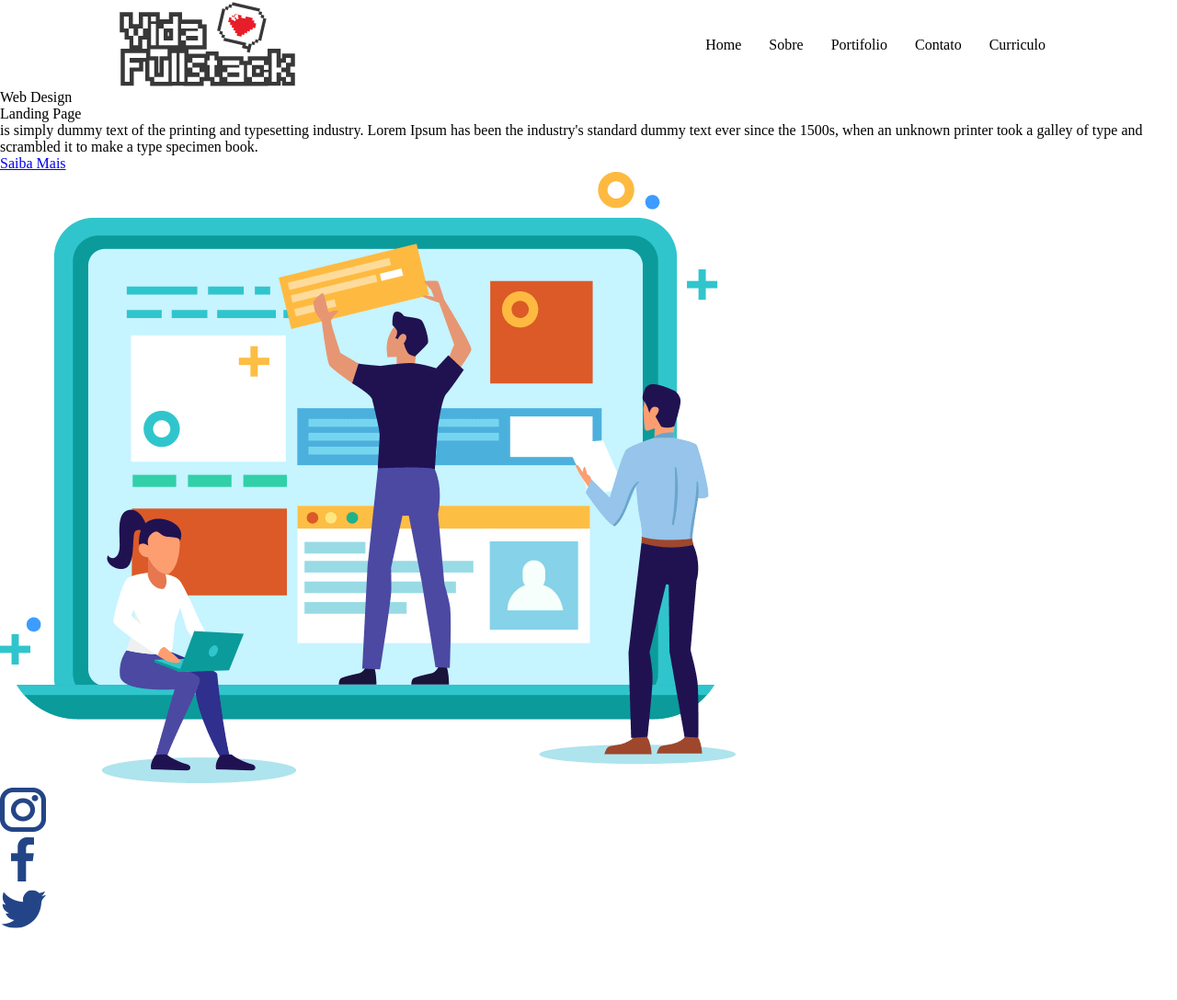
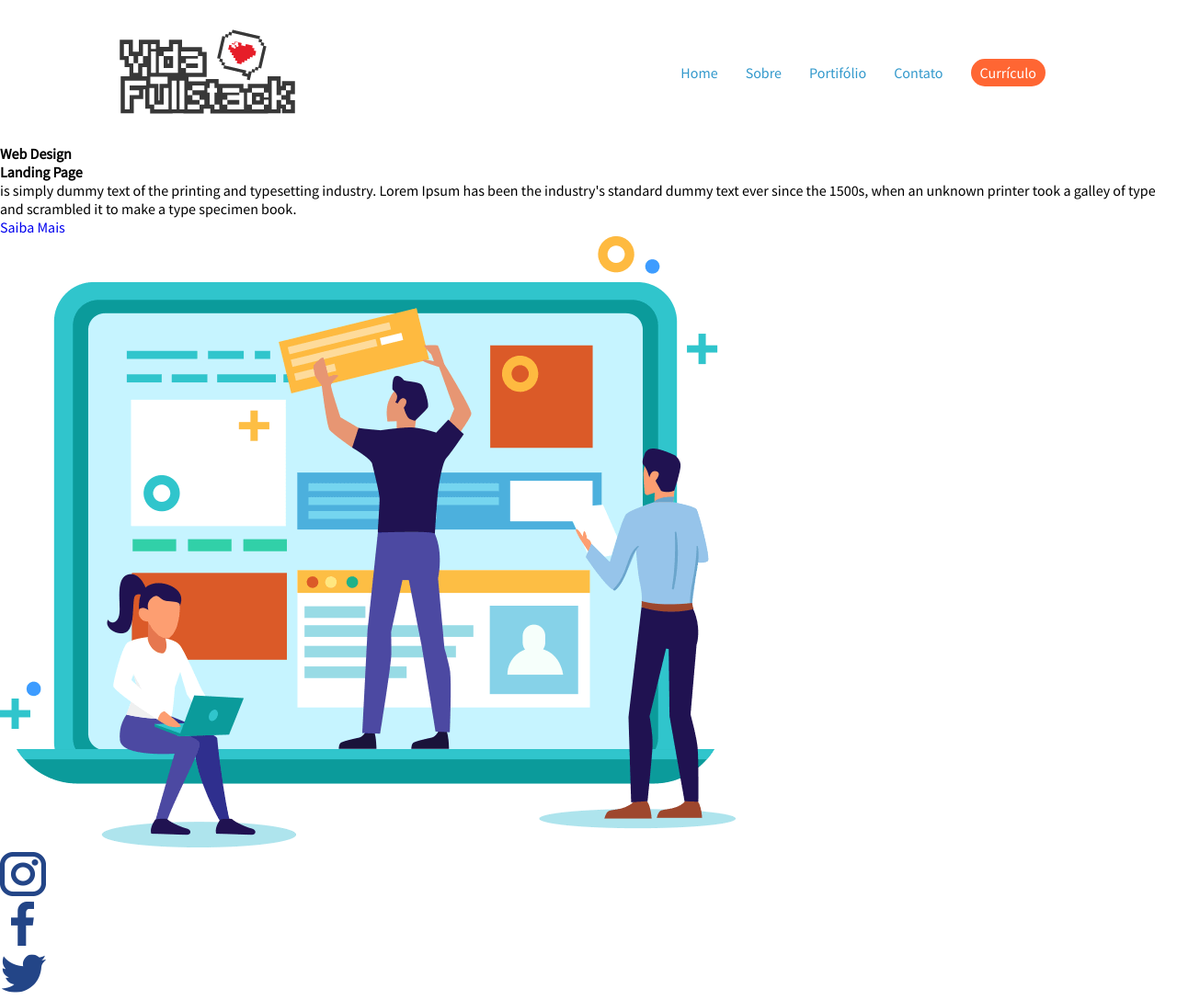
Before and after one commit to livercam/vidafullstack, a plain HTML site: page index.html in a window 1280 px wide. Shown: the whole page at 92% size. Before the commit the page ends 1018 px from the top, so only its background shows below. Drawn offline with Linux system fonts and the light colour scheme.

Commit message:
criaçao estrutura css

```diff
--- /dev/null
+++ b/assets/css/buttons.css
@@ -0,0 +1,10 @@
+
+.btn {
+    padding: 5px 10px;
+    border-radius: 20px;
+    color: white;
+}
+
+.btn.btn-laranja {
+    background-color: #ff6633;
+}
--- a/assets/css/header.css
+++ b/assets/css/header.css
@@ -1,7 +1,7 @@
 
 header {
     width: 1024px;
-    margin: 0 auto;
+    margin: 30px auto;
 
     display: flex;
     flex-direction: row;
@@ -14,9 +14,11 @@ header nav ul {
     display: flex;
     flex-direction: row;
 
+    align-items: center;
     list-style: none;
 }
 
-header nav ul li {
-    padding: 0px 15px;
+header nav ul li a {
+    margin: 0px 15px;
+    color: #3399cc;
 }
--- a/assets/css/style.css
+++ b/assets/css/style.css
@@ -1,13 +1,20 @@
 
+/** Font */
+@import url('https://fonts.googleapis.com/css2?family=Source+Sans+Pro:wght@200;300;400&display=swap');
+
+/** Component */
 @import "header.css";
+@import "buttons.css";
 
-/** Resetando todas as configurações no css*/
+/** Reset*/
 *{
     margin: 0;
     border: 0;
     padding: 0;
     font-size: 100%;
-    font: inherit;
+    font-family: 'Source Sans Pro', sans-serif;
     vertical-align: baseline;
+    text-decoration: none;
 }
+
 /** */
--- a/index.html
+++ b/index.html
@@ -14,11 +14,21 @@
         <!-- Menu Site -->
         <nav>
             <ul>
-                <li>Home</li>
-                <li>Sobre</li>
-                <li>Portifolio</li>
-                <li>Contato</li>
-                <li>Curriculo</li>
+                <li>
+                    <a href="#">Home</a>
+                </li>
+                <li>
+                    <a href="#">Sobre</a>
+                </li>
+                <li>
+                    <a href="#">Portifólio</a>
+                </li>
+                <li>
+                    <a href="#">Contato</a>
+                </li>
+                <li>
+                    <a href="#" class="btn btn-laranja">Currículo</a>
+                </li>
             </ul>
         </nav>
         <!-- End Menu Site -->
```
